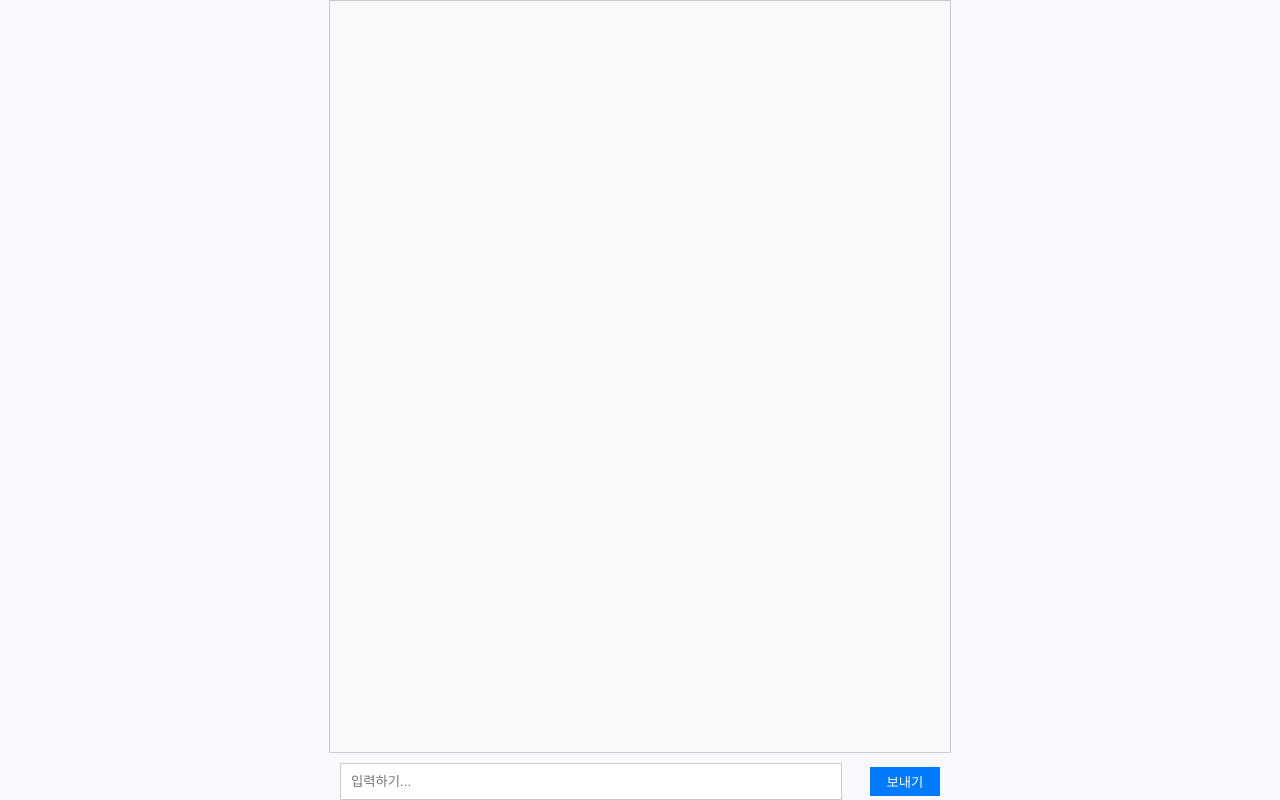
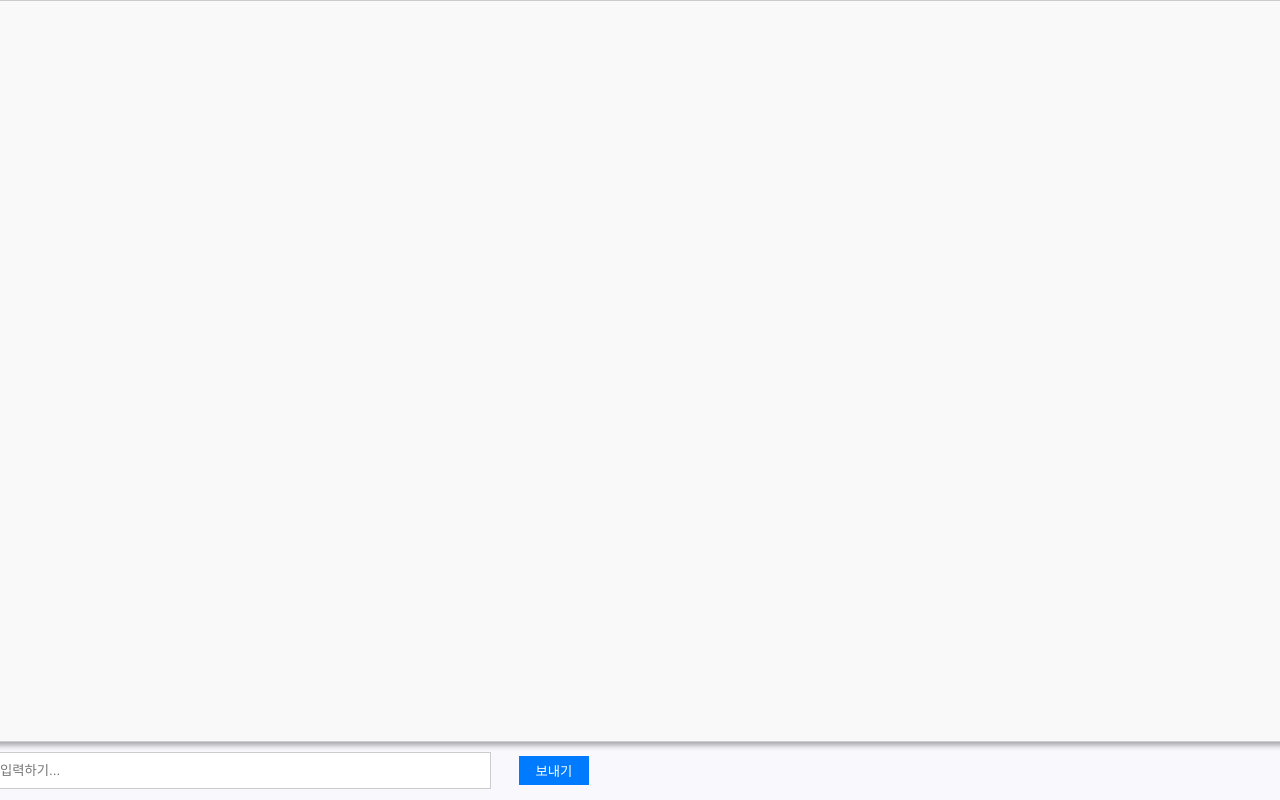
Before and after one commit to solp721/Persona_Chatbot, a React (Create React App) app in the folder client/: page /test in a window 1280 px wide. Built offline with nearby package versions, Linux system fonts and the light colour scheme.

Commit message:
fix : test components

```diff
--- a/client/src/Components/Test.jsx
+++ b/client/src/Components/Test.jsx
@@ -52,7 +52,7 @@ function Test() {
   };
 
   return (
-    <div className="chatsContainer">
+    <>
       <div className="chatbox">
         {chat.map((msg, index) => (
           <div key={index} className={`message ${msg.sender}`}>
@@ -79,7 +79,7 @@ function Test() {
           보내기
         </button>
       </div>
-    </div>
+    </>
   );
 }
 
--- a/client/src/Components/css/Test.css
+++ b/client/src/Components/css/Test.css
@@ -1,22 +1,13 @@
-.chatsContainer {
-  display: flex;
-  flex-direction: column;
-  align-items: center;
-  justify-content: center;
-  height: 100vh;
-}
-
 .chatbox {
   width: 100%;
-  max-width: 600px;
-  height: 800px;
   border: 1px solid #ccc;
   padding: 10px;
   overflow-y: auto;
   background-color: #f9f9f9;
   display: flex;
   flex-direction: column;
-  gap: 10px;
+  height: 90%;
+  box-shadow: 0 3px 6px rgba(0, 0, 0, 0.16), 0 3px 6px rgba(0, 0, 0, 0.23);
 }
 
 .message {
--- a/client/src/Pages/Main/MainPage.jsx
+++ b/client/src/Pages/Main/MainPage.jsx
@@ -36,7 +36,7 @@ export default function MainPage() {
   }, []);
 
   const handleButtonClick = useCallback(() => {
-    navigate("/test");
+    navigate("/chat");
   }, [navigate]);
 
   return (
```
